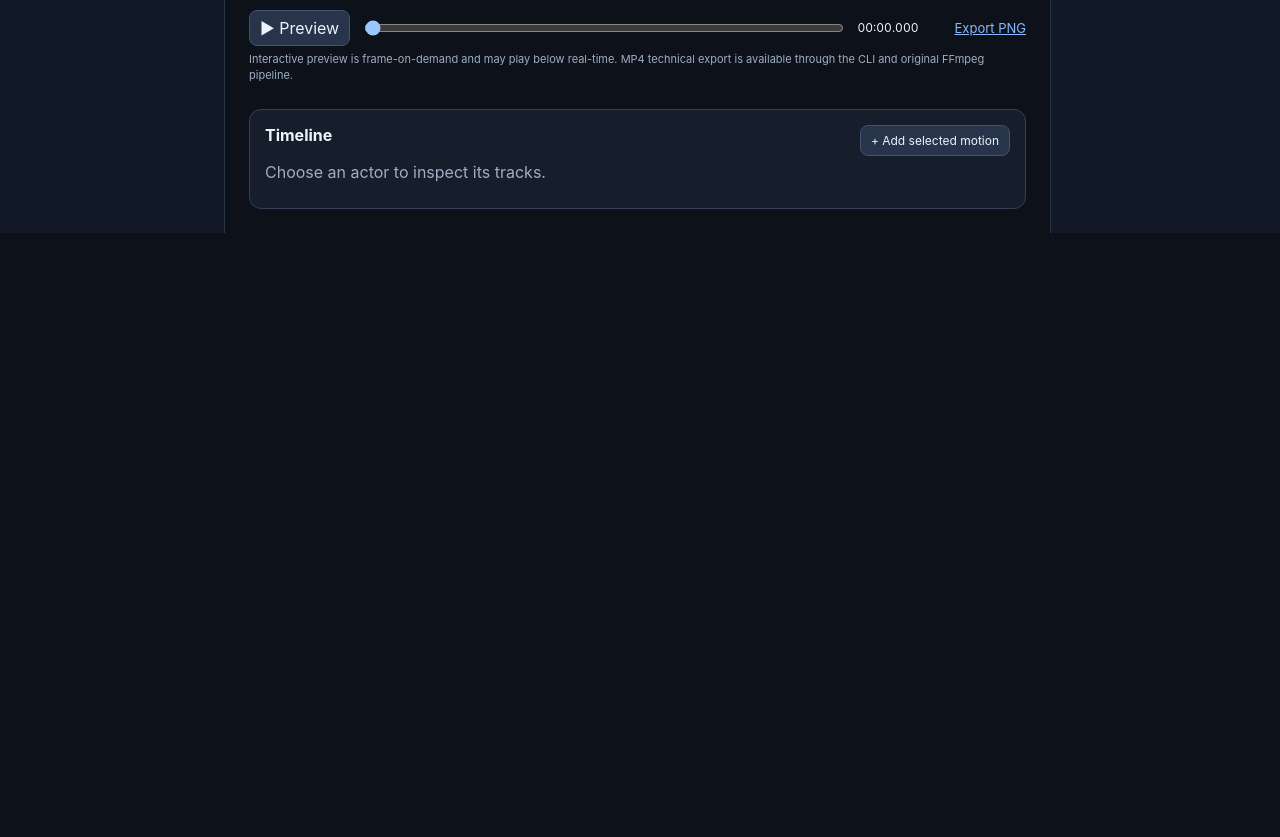
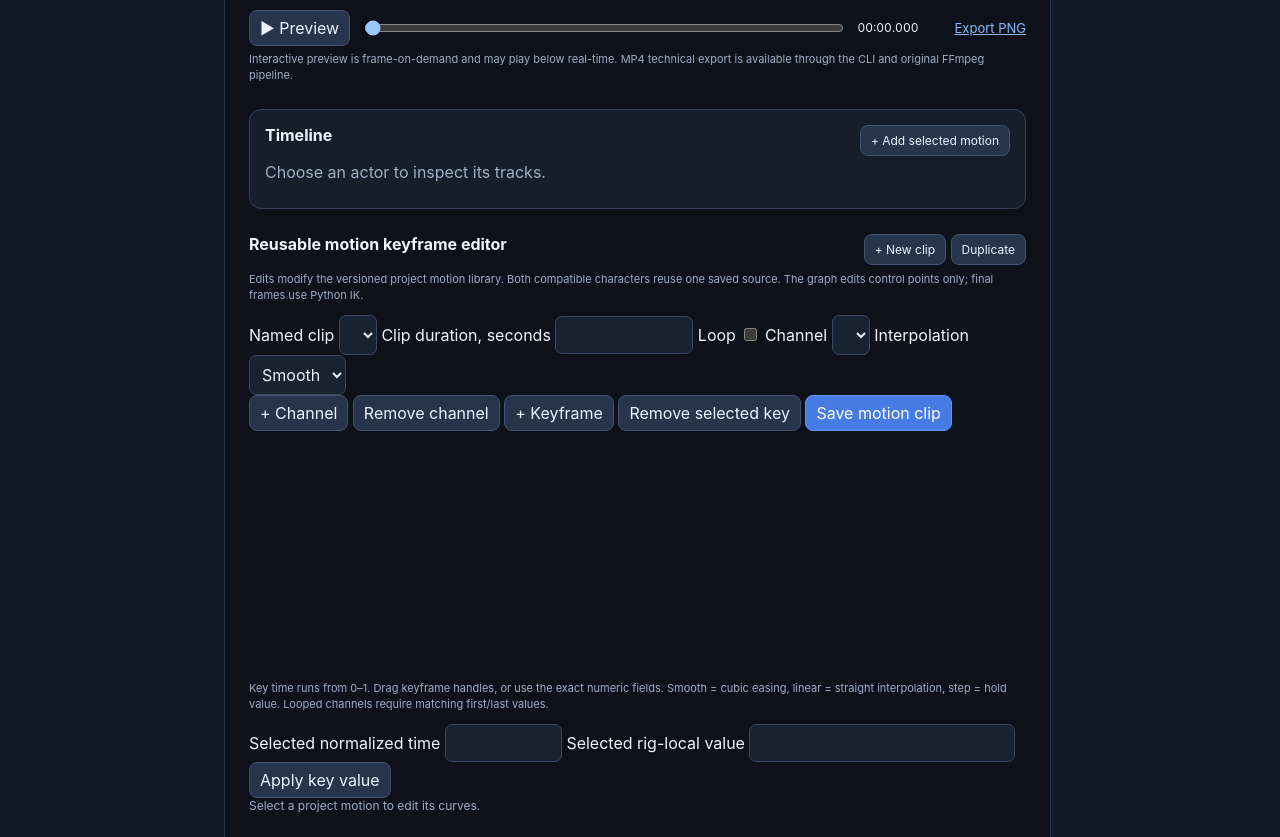
Before and after one commit to kawakaze430/2d-animation-ep-3, a plain HTML site: page animfactory/web/index.html in a window 1280 px wide. Shown: the part 578-1415 px from the top of the page. Before the commit the page ends 811 px from the top, so only its background shows below. Drawn offline with Linux system fonts and the light colour scheme; no server answers.

Commit message:
Add real per-motion curve editor controls, normalized keyframe graph and clip creation to existing browser timeline

```diff
--- a/animfactory/web/index.html
+++ b/animfactory/web/index.html
@@ -7,6 +7,7 @@
   <link rel="stylesheet" href="/style.css">
   <script src="/app.js" defer></script>
   <script src="/rig.js" defer></script>
+  <script src="/curves.js" defer></script>
 </head>
 <body>
   <header class="toolbar">
@@ -62,6 +63,41 @@
       <section class="timeline">
         <div class="section-head"><h2>Timeline</h2><button id="addClip">+ Add selected motion</button></div>
         <div id="trackRows"><p class="muted">Choose an actor to inspect its tracks.</p></div>
+      </section>
+      <section class="curve-editor" aria-labelledby="curveTitle">
+        <div class="section-head">
+          <h2 id="curveTitle">Reusable motion keyframe editor</h2>
+          <div>
+            <button id="curveNew" type="button">+ New clip</button>
+            <button id="curveDuplicate" type="button">Duplicate</button>
+          </div>
+        </div>
+        <p class="muted tiny">Edits modify the versioned project motion library. Both compatible characters reuse one saved source. The graph edits control points only; final frames use Python IK.</p>
+        <div class="curve-tools">
+          <label>Named clip <select id="curveMotion" aria-label="Motion clip to edit"></select></label>
+          <label>Clip duration, seconds <input id="curveDuration" type="number" min="0.01" max="300" step="0.05"></label>
+          <label class="curve-checkbox">Loop <input id="curveLoop" type="checkbox"></label>
+          <label>Channel <select id="curveChannel" aria-label="Motion curve channel"></select></label>
+          <label>Interpolation <select id="curveMode">
+            <option value="smooth">Smooth</option><option value="linear">Linear</option>
+            <option value="step">Step</option>
+          </select></label>
+        </div>
+        <div class="curve-actions">
+          <button id="curveAddTrack" type="button">+ Channel</button>
+          <button id="curveRemoveTrack" type="button">Remove channel</button>
+          <button id="curveAddKey" type="button">+ Keyframe</button>
+          <button id="curveRemoveKey" type="button">Remove selected key</button>
+          <button id="curveSave" class="primary" type="button">Save motion clip</button>
+        </div>
+        <canvas id="curveCanvas" width="720" height="240" aria-label="Drag a keyframe node to adjust normalized time and motion value"></canvas>
+        <p class="muted tiny">Key time runs from 0–1. Drag keyframe handles, or use the exact numeric fields. Smooth = cubic easing, linear = straight interpolation, step = hold value. Looped channels require matching first/last values.</p>
+        <div class="curve-tools">
+          <label>Selected normalized time <input id="curveTime" type="number" min="0" max="1" step="0.01"></label>
+          <label>Selected rig-local value <input id="curveValue" type="number" step="1"></label>
+          <button id="curveApplyKey" type="button">Apply key value</button>
+        </div>
+        <div id="curveStatus" class="muted small" role="status">Select a project motion to edit its curves.</div>
       </section>
     </main>
     <aside class="inspector">
```
